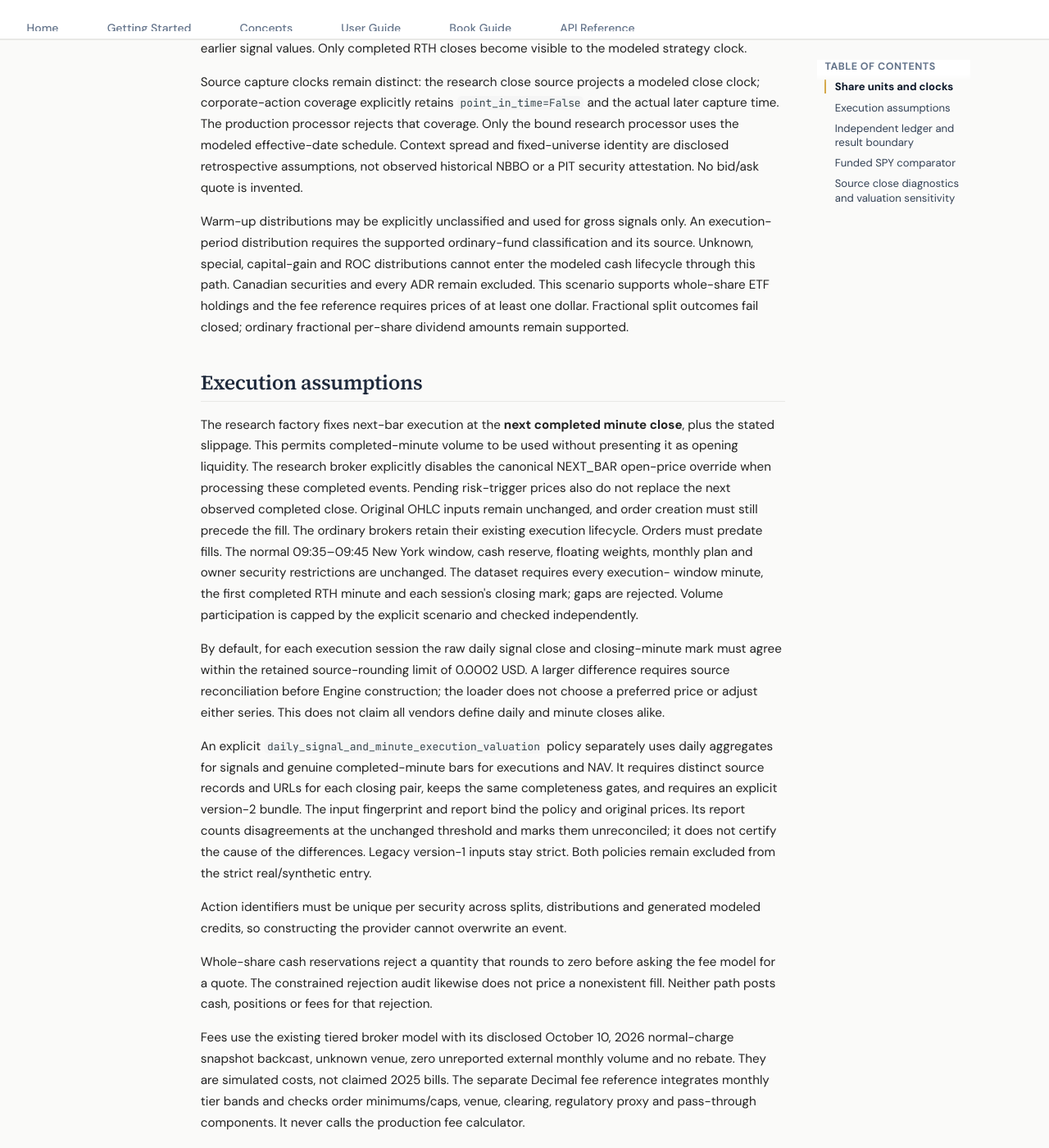
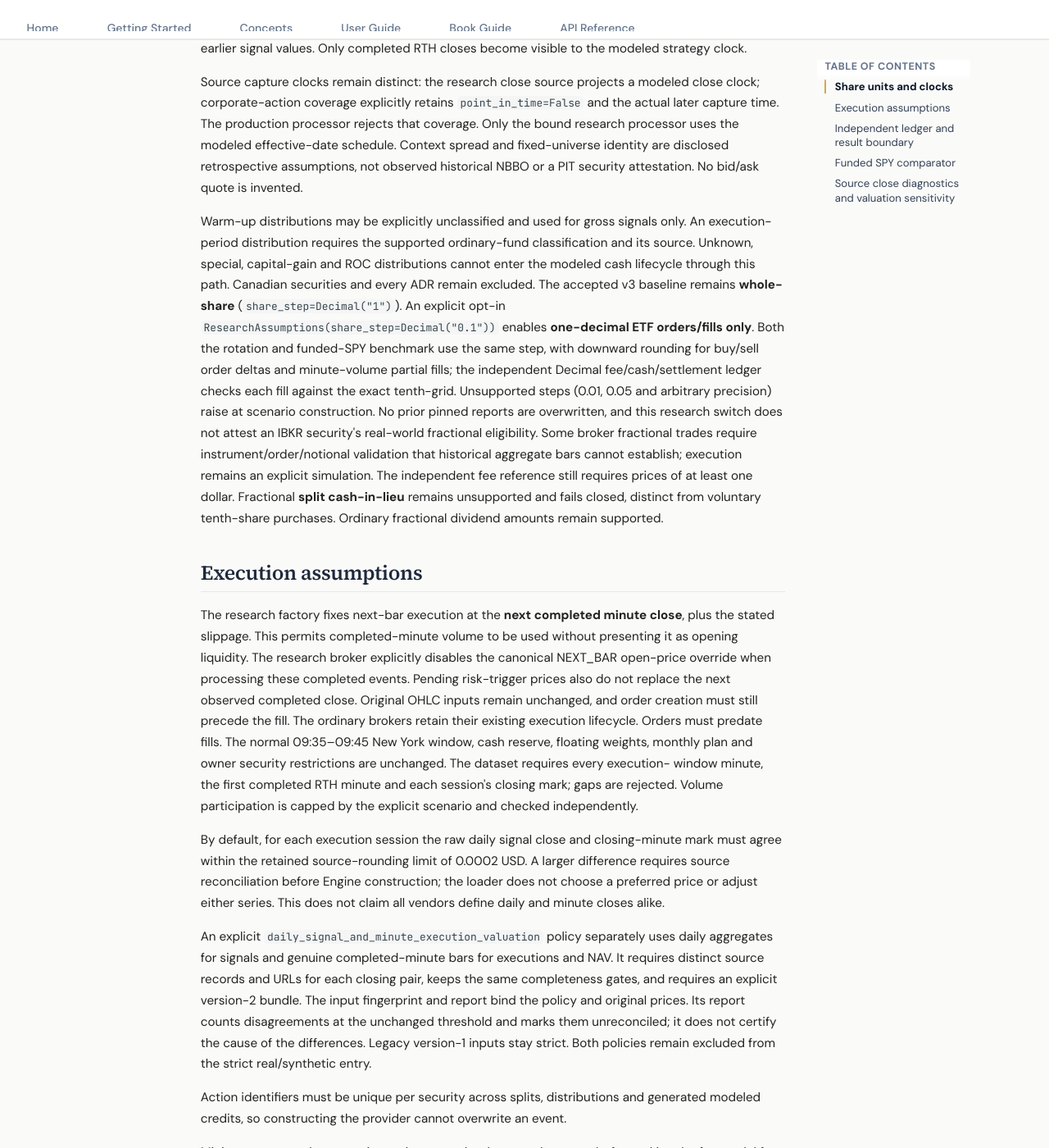
Before and after one commit to dczhhh/quant-strategies-code, an MkDocs documentation site: the page built from docs/rotation-retrospective-research.md, in a window 1280 px wide and 1400 px high, scrolled down 794 px. Shown: the whole window at 82% size. Built offline with MkDocs 1.6.1 and Material for MkDocs 9.7.7, drawn with Linux system fonts in a browser that asks for light colours; comment, search, counter and statistics services are not loaded; some of the changed text lies outside the part shown.

Commit message:
docs(rotation): explain optional tenth-share experiment and unchanged v3 baseline

```diff
--- a/docs/rotation-retrospective-research.md
+++ b/docs/rotation-retrospective-research.md
@@ -44,9 +44,19 @@ assumptions, not observed historical NBBO or a PIT security attestation. No bid/
 Warm-up distributions may be explicitly unclassified and used for gross signals only. An execution-
 period distribution requires the supported ordinary-fund classification and its source. Unknown,
 special, capital-gain and ROC distributions cannot enter the modeled cash lifecycle through this path.
-Canadian securities and every ADR remain excluded. This scenario supports whole-share ETF holdings
-and the fee reference requires prices of at least one dollar. Fractional split outcomes fail closed;
-ordinary fractional per-share dividend amounts remain supported.
+Canadian securities and every ADR remain excluded. The accepted v3 baseline remains **whole-share**
+(`share_step=Decimal("1")`). An explicit opt-in `ResearchAssumptions(share_step=Decimal("0.1"))`
+enables **one-decimal ETF orders/fills only**. Both the rotation and funded-SPY benchmark
+use the same step, with downward rounding for buy/sell order deltas and minute-volume
+partial fills; the independent Decimal fee/cash/settlement ledger checks each fill
+against the exact tenth-grid. Unsupported steps (0.01, 0.05 and arbitrary precision)
+raise at scenario construction. No prior pinned reports are overwritten, and this
+research switch does not attest an IBKR security's real-world fractional eligibility.
+Some broker fractional trades require instrument/order/notional validation that
+historical aggregate bars cannot establish; execution remains an explicit simulation.
+The independent fee reference still requires prices of at least one dollar.
+Fractional **split cash-in-lieu** remains unsupported and fails closed, distinct from
+voluntary tenth-share purchases. Ordinary fractional dividend amounts remain supported.
 
 ## Execution assumptions
 
@@ -80,7 +90,7 @@ strict. Both policies remain excluded from the strict real/synthetic entry.
 Action identifiers must be unique per security across splits, distributions and
 generated modeled credits, so constructing the provider cannot overwrite an event.
 
-Whole-share cash reservations reject a quantity that rounds to zero before asking
+Minimum-step cash reservations reject an order that rounds to zero before asking
 the fee model for a quote. The constrained rejection audit likewise does not price
 a nonexistent fill. Neither path posts cash, positions or fees for that rejection.
 
@@ -136,7 +146,7 @@ payment-day cash modeling and independent Decimal ledger as the rotation run.
 Both start with the same cash and no positions, and finish at the same minute NAV
 mark without a terminal liquidation. Cash earns zero interest in both models.
 
-The reference submits one whole-share SPY entry at 09:35 in the first execution
+The reference submits one SPY entry at the configured share step at 09:35 in the first execution
 session, targeting 95% less the existing 5bp cushion, estimated slippage and fees.
 It uses only the completed observation visible at submission. Actual filled
 investment depends on integer shares, subsequent prices and available volume;
@@ -154,7 +164,7 @@ modeled payment falls after the end of the run; withholding is applied once.
 
 The earlier gross SPY daily ex-close reinvestment series remains a separately
 labeled diagnostic. The funded reference uses minute marks, actual modeled
-whole-share fills, net distributions left as cash and trading costs. Neither
+share-step-constrained fills, net distributions left as cash and trading costs. Neither
 series replaces or reconciles the retained daily/minute close differences.
 Private result schema v3 adds the complete funded-SPY trace, fills, actions and
 independent ledger report. It preserves the existing rotation fields and uses
```
